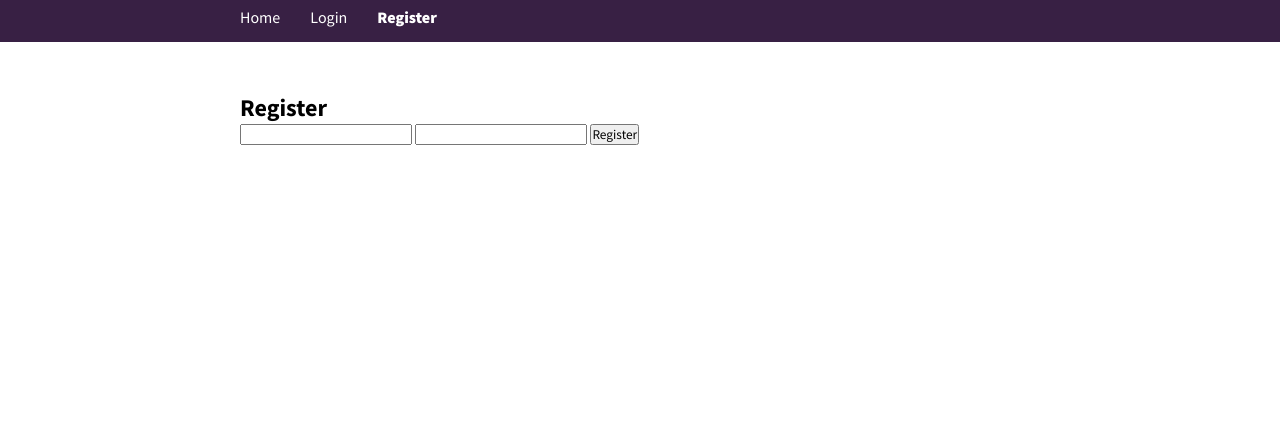
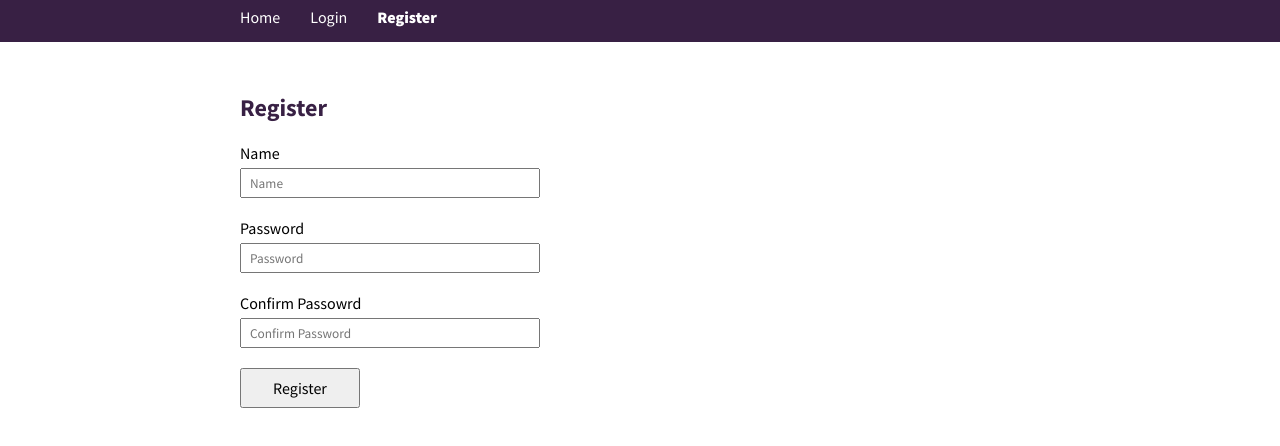
Before and after one commit to jhake/AvionBankingApp, a plain HTML site: page index.html in a window 1280 px wide. Both pictures are taken after a click on the item "Register". Shown: the part 88-534 px from the top of the page. Drawn offline with Linux system fonts and the light colour scheme.

Commit message:
Update form styling

```diff
--- a/css/main.css
+++ b/css/main.css
@@ -51,3 +51,35 @@ header li {
 main .container {
     padding-top: 50px
 }
+
+h2 {
+    color: rgb(56, 32, 68);
+}
+
+/* Form */
+
+form {
+    margin-top: 20px;
+    display: flex;
+    flex-direction: column;
+}
+
+label {
+    margin-bottom: 5px;
+}
+
+input {
+    width: 300px;
+    margin-bottom: 20px;
+    height: 30px;
+    padding: 2px 8px;
+}
+
+button {
+    font-size: 16px;
+    width: 120px;
+    height: 40px;
+    display: flex;
+    align-items: center;
+    justify-content: center;
+}
--- a/js/ui-deposit.js
+++ b/js/ui-deposit.js
@@ -4,7 +4,8 @@ const generateDepositHtml = function() {
     mainElement.innerHTML = '<div class="container deposit-container">'+
     '            <h2>Deposit</h2>'+
     '            <form id="depositForm" action="javascript:void(0);">'+
-    '                <input type="number" id="depositAmount">'+
+    '                <label for="depositAmount">Amount</label>'+
+    '                <input type="number" id="depositAmount" placeholder="Amount">'+
     '                <button id="depositSubmit">Deposit</button>'+
     '            </form>'+
     '        </div>';
--- a/js/ui-login.js
+++ b/js/ui-login.js
@@ -2,10 +2,12 @@
 
 const generateLoginHtml = function() {
     mainElement.innerHTML = '<div class="container login-container">'+
-    '            <h2>Login</h2>'+
+    '            <h2>Login to your account</h2>'+
     '            <form id="loginForm" action="javascript:void(0);">'+
-    '                <input type="text" id="loginName">'+
-    '                <input type="password" id="loginPassword">'+
+    '                <label for="loginName">Name</label>'+
+    '                <input type="text" id="loginName" placeholder="Name">'+
+    '                <label for="loginPassword">Password</label>'+
+    '                <input type="password" id="loginPassword" placeholder="Password">'+
     '                <button id="loginSubmit">Login</button>'+
     '            </form>'+
     '        </div>'
--- a/js/ui-main.js
+++ b/js/ui-main.js
@@ -68,5 +68,5 @@ const updateHeader = function() {
 }
 
 window.onload = () => {
-    generateHomeHtml()
+    generateLoginHtml()
 }
--- a/js/ui-register.js
+++ b/js/ui-register.js
@@ -4,8 +4,12 @@ const generateRegisterHtml = function() {
     mainElement.innerHTML = '<div class="container register-container">'+
     '            <h2>Register</h2>'+
     '            <form id="registerForm" action="javascript:void(0);">'+
-    '                <input type="text" id="registerName">'+
-    '                <input type="password" id="registerPassword">'+
+    '                <label for="registerName">Name</label>'+
+    '                <input type="text" id="registerName" placeholder="Name">'+
+    '                <label for="registerPassword">Password</label>'+
+    '                <input type="password" id="registerPassword" placeholder="Password">'+
+    '                <label for="registerConfirmPassword">Confirm Passowrd</label>'+
+    '                <input type="password" id="registerConfirmPassword" placeholder="Confirm Password">'+
     '                <button id="registerSubmit">Register</button>'+
     '            </form>'+
     '        </div>'
--- a/js/ui-send.js
+++ b/js/ui-send.js
@@ -4,8 +4,10 @@ const generateSendHtml = function() {
     mainElement.innerHTML = '<div class="container send-container">'+
     '            <h2>Send</h2>'+
     '            <form id="sendForm" action="javascript:void(0);">'+
-    '                <input type="text" id="sendRecepient">'+
-    '                <input type="number" id="sendAmount">'+
+    '                <label for="sendRecepient">Recipient</label>'+
+    '                <input type="text" id="sendRecepient" placeholder="Recipient">'+
+    '                <label for="sendAmount">Amount</label>'+
+    '                <input type="number" id="sendAmount" placeholder="Amount">'+
     '                <button id="sendSubmit">Send</button>'+
     '            </form>'+
     '        </div>'
--- a/js/ui-withdraw.js
+++ b/js/ui-withdraw.js
@@ -4,7 +4,8 @@ const generateWithdrawHtml = function() {
     mainElement.innerHTML = '<div class="container withdraw-container">'+
     '            <h2>Withdraw</h2>'+
     '            <form id="withdrawForm" action="javascript:void(0);">'+
-    '                <input type="number" id="withdrawAmount">'+
+    '                <label for="withdrawAmount">Amount</label>'+
+    '                <input type="number" id="withdrawAmount" placeholder="Amount">'+
     '                <button id="withdrawSubmit">Withdraw</button>'+
     '            </form>'+
     '        </div>';
```
